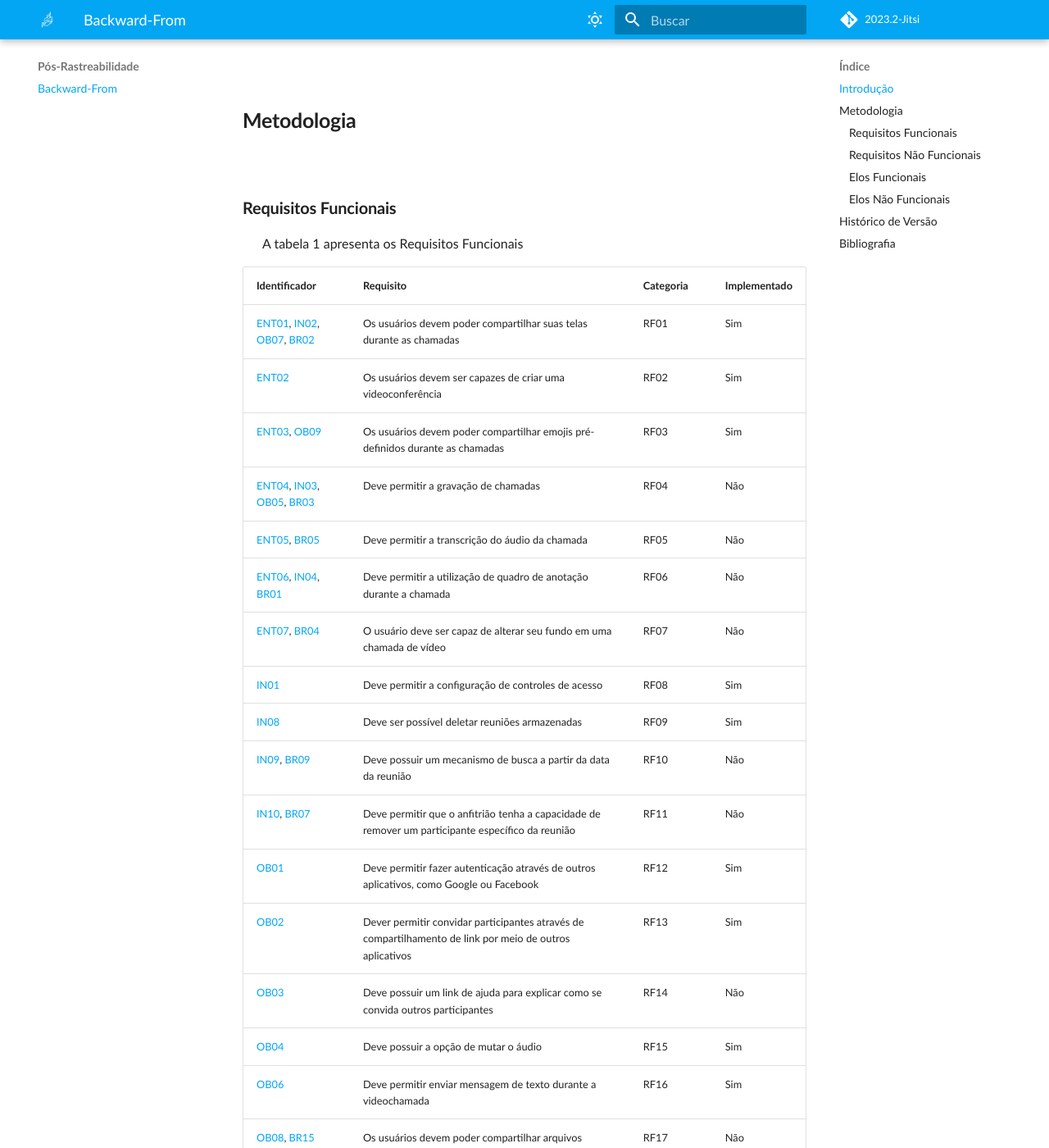
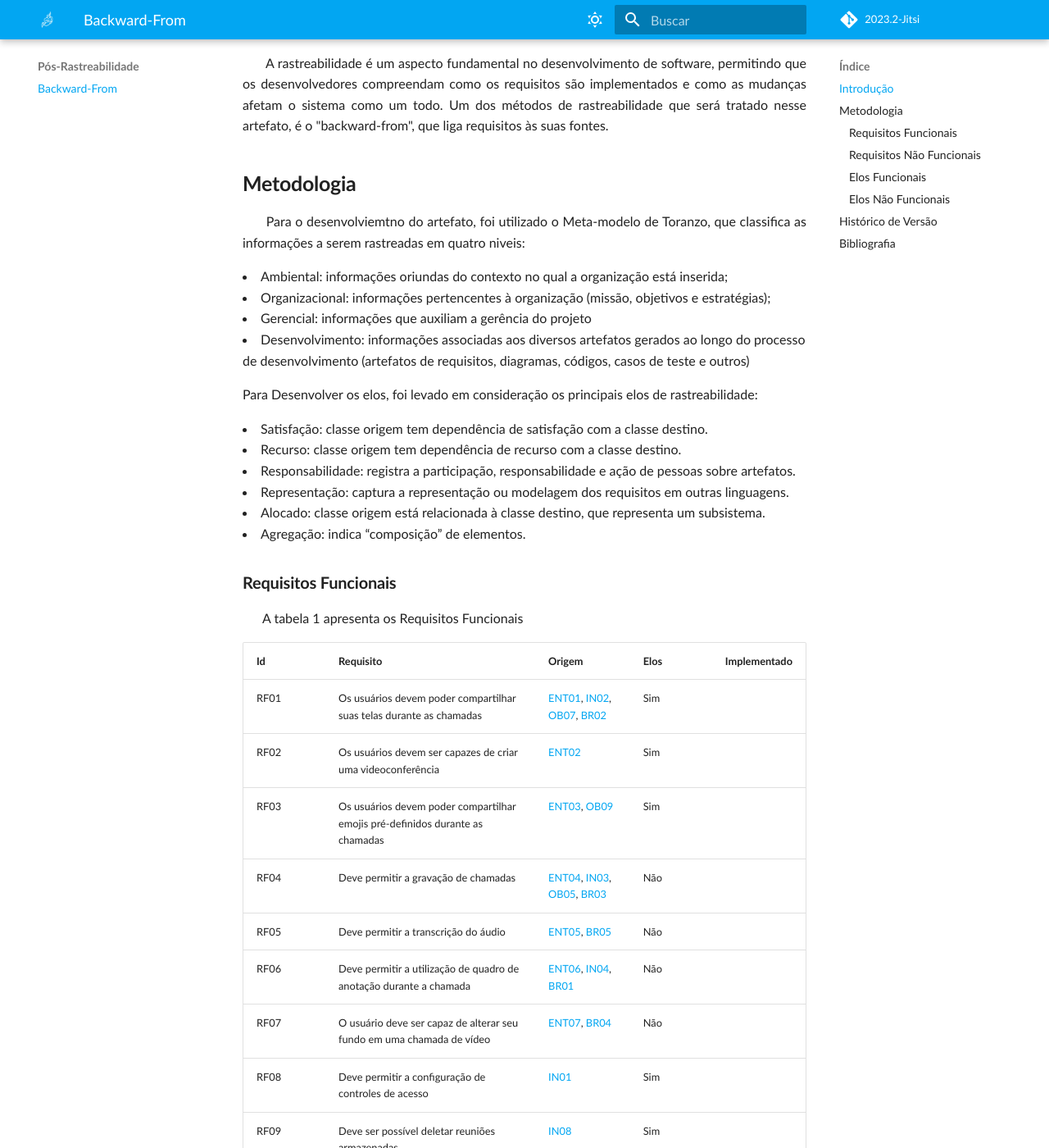
Before and after one commit to Requisitos-de-Software/2023.2-Jitsi, an MkDocs documentation site: the page built from docs/PosRastreabilidade/Backward-From.md, in a window 1280 px wide and 1400 px high, scrolled down 215 px. Shown: the whole window at 82% size. Built offline with MkDocs 1.6.1 and Material for MkDocs 9.7.7, drawn with Linux system fonts in a browser that asks for light colours; some web fonts are replaced; comment, search, counter and statistics services are not loaded; some of the changed text lies outside the part shown.

Commit message:
adicionando intro e metodologia BF

```diff
--- a/docs/PosRastreabilidade/Backward-From.md
+++ b/docs/PosRastreabilidade/Backward-From.md
@@ -2,51 +2,67 @@
 
 ## **Introdução**
 <p align="justify">
-&emsp;&emsp;
+&emsp;&emsp; A rastreabilidade é um aspecto fundamental no desenvolvimento de software, permitindo que os desenvolvedores compreendam como os requisitos são implementados e como as mudanças afetam o sistema como um todo. Um dos métodos de rastreabilidade que será tratado nesse artefato, é o "backward-from", que liga requisitos às suas fontes.
 </p>
 
 ## **Metodologia**
 <p align="justify">
-&emsp;&emsp;
+&emsp;&emsp; Para o desenvolviemtno do artefato, foi utilizado o Meta-modelo de Toranzo, que classifica as informações a serem rastreadas em quatro niveis:
+<li>Ambiental: informações oriundas do contexto no qual a organização
+está inserida;</li>
+<li> Organizacional: informações pertencentes à organização (missão,
+objetivos e estratégias); </li>
+<li> Gerencial: informações que auxiliam a gerência do projeto </li>
+<li>Desenvolvimento: informações associadas aos diversos artefatos
+gerados ao longo do processo de desenvolvimento (artefatos de
+requisitos, diagramas, códigos, casos de teste e outros)</li>
 </p>
+Para Desenvolver os elos, foi levado em consideração os principais elos de rastreabilidade:
+
+ <li>Satisfação: classe origem tem dependência de satisfação com a classe destino.</li>
+ <li>Recurso: classe origem tem dependência de recurso com a classe destino.</li>
+  <li>Responsabilidade: registra a participação, responsabilidade e ação de pessoas sobre artefatos.</li>
+  <li>Representação: captura a representação ou modelagem dos requisitos em outras linguagens.</li>
+  <li>Alocado: classe origem está relacionada à classe destino, que representa um subsistema.</li>
+  <li>Agregação: indica “composição” de elementos.</li>
 
 ### **Requisitos Funcionais**
 <p align="justify">
 &emsp;&emsp;A tabela 1 apresenta os Requisitos Funcionais
 </p>
+| Id   | Requisito                                                       | Origem | Elos | Implementado |
+|------|-----------------------------------------------------------------|--------|--------------|--------------|
+| RF01 | Os usuários devem poder compartilhar suas telas durante as chamadas | [ENT01](https://requisitos-de-software.github.io/2023.2-Jitsi/Elicitacao/tecnicas/entrevista/#requisitos-elicitados), [IN02](https://requisitos-de-software.github.io/2023.2-Jitsi/Elicitacao/tecnicas/introspec%C3%A7%C3%A3o/#requisitos-elicitados), [OB07](https://requisitos-de-software.github.io/2023.2-Jitsi/Elicitacao/tecnicas/observacao/#requisitos-elicitados), [BR02](https://requisitos-de-software.github.io/2023.2-Jitsi/Elicitacao/tecnicas/brainstorming/#requisitos-elicitados) | Sim |
+| RF02 | Os usuários devem ser capazes de criar uma videoconferência         | [ENT02](https://requisitos-de-software.github.io/2023.2-Jitsi/Elicitacao/tecnicas/entrevista/#requisitos-elicitados) | Sim |
+| RF03 | Os usuários devem poder compartilhar emojis pré-definidos durante as chamadas | [ENT03](https://requisitos-de-software.github.io/2023.2-Jitsi/Elicitacao/tecnicas/entrevista/#requisitos-elicitados), [OB09](https://requisitos-de-software.github.io/2023.2-Jitsi/Elicitacao/tecnicas/observacao/#requisitos-elicitados) | Sim |
+| RF04 | Deve permitir a gravação de chamadas                                | [ENT04](https://requisitos-de-software.github.io/2023.2-Jitsi/Elicitacao/tecnicas/entrevista/#requisitos-elicitados), [IN03](https://requisitos-de-software.github.io/2023.2-Jitsi/Elicitacao/tecnicas/introspec%C3%A7%C3%A3o/#requisitos-elicitados), [OB05](https://requisitos-de-software.github.io/2023.2-Jitsi/Elicitacao/tecnicas/observacao/#requisitos-elicitados), [BR03](https://requisitos-de-software.github.io/2023.2-Jitsi/Elicitacao/tecnicas/brainstorming/#requisitos-elicitados) | Não |
+| RF05 | Deve permitir a transcrição do áudio                               | [ENT05](https://requisitos-de-software.github.io/2023.2-Jitsi/Elicitacao/tecnicas/entrevista/#requisitos-elicitados), [BR05](https://requisitos-de-software.github.io/2023.2-Jitsi/Elicitacao/tecnicas/brainstorming/#requisitos-elicitados) | Não |
+| RF06 | Deve permitir a utilização de quadro de anotação durante a chamada  | [ENT06](https://requisitos-de-software.github.io/2023.2-Jitsi/Elicitacao/tecnicas/entrevista/#requisitos-elicitados), [IN04](https://requisitos-de-software.github.io/2023.2-Jitsi/Elicitacao/tecnicas/introspec%C3%A7%C3%A3o/#requisitos-elicitados), [BR01](https://requisitos-de-software.github.io/2023.2-Jitsi/Elicitacao/tecnicas/brainstorming/#requisitos-elicitados) | Não |
+| RF07 | O usuário deve ser capaz de alterar seu fundo em uma chamada de vídeo | [ENT07](https://requisitos-de-software.github.io/2023.2-Jitsi/Elicitacao/tecnicas/entrevista/#requisitos-elicitados), [BR04](https://requisitos-de-software.github.io/2023.2-Jitsi/Elicitacao/tecnicas/brainstorming/#requisitos-elicitados) | Não |
+| RF08 | Deve permitir a configuração de controles de acesso                  | [IN01](https://requisitos-de-software.github.io/2023.2-Jitsi/Elicitacao/tecnicas/introspec%C3%A7%C3%A3o/#requisitos-elicitados) | Sim |
+| RF09 | Deve ser possível deletar reuniões armazenadas                       | [IN08](https://requisitos-de-software.github.io/2023.2-Jitsi/Elicitacao/tecnicas/introspec%C3%A7%C3%A3o/#requisitos-elicitados) | Sim |
+| RF10 | Deve possuir um mecanismo de busca a partir da data da reunião       | [IN09](https://requisitos-de-software.github.io/2023.2-Jitsi/Elicitacao/tecnicas/introspec%C3%A7%C3%A3o/#requisitos-elicitados), [BR09](https://requisitos-de-software.github.io/2023.2-Jitsi/Elicitacao/tecnicas/brainstorming/#requisitos-elicitados) | Não |
+| RF11 | Deve permitir que o anfitrião tenha a capacidade de remover um participante específico da reunião | [IN10](https://requisitos-de-software.github.io/2023.2-Jitsi/Elicitacao/tecnicas/introspec%C3%A7%C3%A3o/#requisitos-elicitados), [BR07](https://requisitos-de-software.github.io/2023.2-Jitsi/Elicitacao/tecnicas/brainstorming/#requisitos-elicitados) | Não |
+| RF12 | Deve permitir fazer autenticação através de outros aplicativos, como Google ou Facebook | [OB01](https://requisitos-de-software.github.io/2023.2-Jitsi/Elicitacao/tecnicas/observacao/#requisitos-elicitados) | Sim |
+| RF13 | Dever permitir convidar participantes através de compartilhamento de link por meio de outros aplicativos | [OB02](https://requisitos-de-software.github.io/2023.2-Jitsi/Elicitacao/tecnicas/observacao/#requisitos-elicitados) | Sim |
+| RF14 | Deve possuir um link de ajuda para explicar como se convida outros participantes | [OB03](https://requisitos-de-software.github.io/2023.2-Jitsi/Elicitacao/tecnicas/observacao/#requisitos-elicitados) | Não |
+| RF15 | Deve possuir a opção de mutar o áudio                                | [OB04](https://requisitos-de-software.github.io/2023.2-Jitsi/Elicitacao/tecnicas/observacao/#requisitos-elicitados) | Sim |
+| RF16 | Deve permitir enviar mensagem de texto durante a videochamada         | [OB06](https://requisitos-de-software.github.io/2023.2-Jitsi/Elicitacao/tecnicas/observacao/#requisitos-elicitados) | Sim |
+| RF17 | Os usuários devem poder compartilhar arquivos durante as reuniões    | [OB08](https://requisitos-de-software.github.io/2023.2-Jitsi/Elicitacao/tecnicas/observacao/#requisitos-elicitados), [BR15](https://requisitos-de-software.github.io/2023.2-Jitsi/Elicitacao/tecnicas/brainstorming/#requisitos-elicitados) | Não |
+| RF18 | O anfitrião deve conseguir, através do compartilhamento de tela, interagir no celular de outro usuário | [OB10](https://requisitos-de-software.github.io/2023.2-Jitsi/Elicitacao/tecnicas/observacao/#requisitos-elicitados) | Não |
+| RF19 | Deve permitir que o usuário configure seu perfil, com nome de usuário e foto | [OB11](https://requisitos-de-software.github.io/2023.2-Jitsi/Elicitacao/tecnicas/observacao/#requisitos-elicitados) | Sim |
+| RF20 | Deve possuir um calendário com chamadas agendadas                   | [OB13](https://requisitos-de-software.github.io/2023.2-Jitsi/Elicitacao/tecnicas/observacao/#requisitos-elicitados) | Sim |
+| RF21 | Deve permitir que o calendário de um usuário seja sincronizado ao de outros | [OB14](https://requisitos-de-software.github.io/2023.2-Jitsi/Elicitacao/tecnicas/observacao/#requisitos-elicitados) | Não |
+| RF22 | Deve permitir agendar reuniões com outros usuários através do calendário | [OB15](https://requisitos-de-software.github.io/2023.2-Jitsi/Elicitacao/tecnicas/observacao/#requisitos-elicitados) | Não |
+| RF23 | Deve permitir que o anfitrião de uma reunião consiga desligar o microfone e a câmera de qualquer participante | [BR06](https://requisitos-de-software.github.io/2023.2-Jitsi/Elicitacao/tecnicas/brainstorming/#requisitos-elicitados) | Não |
+| RF24 | Deve ser possível baixar as gravações das reuniões                 | [BR08](https://requisitos-de-software.github.io/2023.2-Jitsi/Elicitacao/tecnicas/brainstorming/#requisitos-elicitados) | Sim |
+| RF25 | Deve fornecer ao usuário a capacidade de visualizar todas as salas em que ele participou anteriormente | [BR10](https://requisitos-de-software.github.io/2023.2-Jitsi/Elicitacao/tecnicas/brainstorming/#requisitos-elicitados) | Sim |
+| RF26 | O anfitrião deve ser capaz de controlar a entrada em uma sala por meio de senha de acesso | [BR11](https://requisitos-de-software.github.io/2023.2-Jitsi/Elicitacao/tecnicas/brainstorming/#requisitos-elicitados) | Sim |
+| RF27 | O anfitrião deve ser capaz de conceder permissões diferentes, a cada participante, para a utilização das ferramentas durante a reunião | [BR13](https://requisitos-de-software.github.io/2023.2-Jitsi/Elicitacao/tecnicas/brainstorming/#requisitos-elicitados) | Sim |
+| RF28 | Deve oferecer um modo claro ou escuro de interface como parte de suas funcionalidades de acessibilidade | [BR16](https://requisitos-de-software.github.io/2023.2-Jitsi/Elicitacao/tecnicas/brainstorming/#requisitos-elicitados) | Não |
 
-| Identificador | Requisito | Categoria | Implementado |
-| ------------- | -------------------- | --------- | ------- |
-| [ENT01](https://requisitos-de-software.github.io/2023.2-Jitsi/Elicitacao/tecnicas/entrevista/#requisitos-elicitados), [IN02](https://requisitos-de-software.github.io/2023.2-Jitsi/Elicitacao/tecnicas/introspec%C3%A7%C3%A3o/#requisitos-elicitados), [OB07](https://requisitos-de-software.github.io/2023.2-Jitsi/Elicitacao/tecnicas/observacao/#requisitos-elicitados), [BR02](https://requisitos-de-software.github.io/2023.2-Jitsi/Elicitacao/tecnicas/brainstorming/#requisitos-elicitados) | Os usuários devem poder compartilhar suas telas durante as chamadas | RF01 | Sim |
-| [ENT02](https://requisitos-de-software.github.io/2023.2-Jitsi/Elicitacao/tecnicas/entrevista/#requisitos-elicitados) | Os usuários devem ser capazes de criar uma videoconferência | RF02 | Sim |
-| [ENT03](https://requisitos-de-software.github.io/2023.2-Jitsi/Elicitacao/tecnicas/entrevista/#requisitos-elicitados), [OB09](https://requisitos-de-software.github.io/2023.2-Jitsi/Elicitacao/tecnicas/observacao/#requisitos-elicitados) | Os usuários devem poder compartilhar emojis pré-definidos durante as chamadas | RF03 | Sim |
-| [ENT04](https://requisitos-de-software.github.io/2023.2-Jitsi/Elicitacao/tecnicas/entrevista/#requisitos-elicitados), [IN03](https://requisitos-de-software.github.io/2023.2-Jitsi/Elicitacao/tecnicas/introspec%C3%A7%C3%A3o/#requisitos-elicitados), [OB05](https://requisitos-de-software.github.io/2023.2-Jitsi/Elicitacao/tecnicas/observacao/#requisitos-elicitados), [BR03](https://requisitos-de-software.github.io/2023.2-Jitsi/Elicitacao/tecnicas/brainstorming/#requisitos-elicitados) | Deve permitir a gravação de chamadas | RF04 | Não |
-| [ENT05](https://requisitos-de-software.github.io/2023.2-Jitsi/Elicitacao/tecnicas/entrevista/#requisitos-elicitados), [BR05](https://requisitos-de-software.github.io/2023.2-Jitsi/Elicitacao/tecnicas/brainstorming/#requisitos-elicitados) | Deve permitir a transcrição do áudio da chamada | RF05 | Não |
-| [ENT06](https://requisitos-de-software.github.io/2023.2-Jitsi/Elicitacao/tecnicas/entrevista/#requisitos-elicitados), [IN04](https://requisitos-de-software.github.io/2023.2-Jitsi/Elicitacao/tecnicas/introspec%C3%A7%C3%A3o/#requisitos-elicitados), [BR01](https://requisitos-de-software.github.io/2023.2-Jitsi/Elicitacao/tecnicas/brainstorming/#requisitos-elicitados) | Deve permitir a utilização de quadro de anotação durante a chamada | RF06 | Não |
-| [ENT07](https://requisitos-de-software.github.io/2023.2-Jitsi/Elicitacao/tecnicas/entrevista/#requisitos-elicitados), [BR04](https://requisitos-de-software.github.io/2023.2-Jitsi/Elicitacao/tecnicas/brainstorming/#requisitos-elicitados) | O usuário deve ser capaz de alterar seu fundo em uma chamada de vídeo | RF07 | Não |
-| [IN01](https://requisitos-de-software.github.io/2023.2-Jitsi/Elicitacao/tecnicas/introspec%C3%A7%C3%A3o/#requisitos-elicitados) | Deve permitir a configuração de controles de acesso | RF08 | Sim |
-| [IN08](https://requisitos-de-software.github.io/2023.2-Jitsi/Elicitacao/tecnicas/introspec%C3%A7%C3%A3o/#requisitos-elicitados) | Deve ser possível deletar reuniões armazenadas | RF09 | Sim |
-| [IN09](https://requisitos-de-software.github.io/2023.2-Jitsi/Elicitacao/tecnicas/introspec%C3%A7%C3%A3o/#requisitos-elicitados), [BR09](https://requisitos-de-software.github.io/2023.2-Jitsi/Elicitacao/tecnicas/brainstorming/#requisitos-elicitados) | Deve possuir um mecanismo de busca a partir da data da reunião | RF10 | Não |
-| [IN10](https://requisitos-de-software.github.io/2023.2-Jitsi/Elicitacao/tecnicas/introspec%C3%A7%C3%A3o/#requisitos-elicitados), [BR07](https://requisitos-de-software.github.io/2023.2-Jitsi/Elicitacao/tecnicas/brainstorming/#requisitos-elicitados) | Deve permitir que o anfitrião tenha a capacidade de remover um participante específico da reunião | RF11 | Não |
-| [OB01](https://requisitos-de-software.github.io/2023.2-Jitsi/Elicitacao/tecnicas/observacao/#requisitos-elicitados) | Deve permitir fazer autenticação através de outros aplicativos, como Google ou Facebook | RF12 | Sim |
-| [OB02](https://requisitos-de-software.github.io/2023.2-Jitsi/Elicitacao/tecnicas/observacao/#requisitos-elicitados) | Dever permitir convidar participantes através de compartilhamento de link por meio de outros aplicativos| RF13 | Sim |
-| [OB03](https://requisitos-de-software.github.io/2023.2-Jitsi/Elicitacao/tecnicas/observacao/#requisitos-elicitados) | Deve possuir um link de ajuda para explicar como se convida outros participantes | RF14 | Não |
-| [OB04](https://requisitos-de-software.github.io/2023.2-Jitsi/Elicitacao/tecnicas/observacao/#requisitos-elicitados) | Deve possuir a opção de mutar o áudio | RF15 | Sim |
-| [OB06](https://requisitos-de-software.github.io/2023.2-Jitsi/Elicitacao/tecnicas/observacao/#requisitos-elicitados) | Deve permitir enviar mensagem de texto durante a videochamada | RF16 | Sim |
-| [OB08](https://requisitos-de-software.github.io/2023.2-Jitsi/Elicitacao/tecnicas/observacao/#requisitos-elicitados), [BR15](https://requisitos-de-software.github.io/2023.2-Jitsi/Elicitacao/tecnicas/brainstorming/#requisitos-elicitados)| Os usuários devem poder compartilhar arquivos durante as reuniões | RF17 | Não |
-| [OB10](https://requisitos-de-software.github.io/2023.2-Jitsi/Elicitacao/tecnicas/observacao/#requisitos-elicitados) | O anfitrião deve conseguir, através do compartilhamento de tela, interagir no celular de outro usuário | RF18 | Não |
-| [OB11](https://requisitos-de-software.github.io/2023.2-Jitsi/Elicitacao/tecnicas/observacao/#requisitos-elicitados) | Deve permitir que o usuário configure seu perfil, com nome de usuário e foto | RF19 | Sim |
-| [OB13](https://requisitos-de-software.github.io/2023.2-Jitsi/Elicitacao/tecnicas/observacao/#requisitos-elicitados) | Deve possuir um calendário com chamadas agendadas | RF20 | Sim |
-| [OB14](https://requisitos-de-software.github.io/2023.2-Jitsi/Elicitacao/tecnicas/observacao/#requisitos-elicitados) | Deve permitir que o calendário de um usuário seja sincronizado ao de outros | RF21 | Não |
-| [OB15](https://requisitos-de-software.github.io/2023.2-Jitsi/Elicitacao/tecnicas/observacao/#requisitos-elicitados) | Deve permitir agendar reuniões com outros usuários através do calendário | RF22 | Não |
-| [BR06](https://requisitos-de-software.github.io/2023.2-Jitsi/Elicitacao/tecnicas/brainstorming/#requisitos-elicitados) | Deve permitir que o anfitrião de uma reunião consiga desligar o microfone e a câmera de qualquer participante | RF23 | Não |
-| [BR08](https://requisitos-de-software.github.io/2023.2-Jitsi/Elicitacao/tecnicas/brainstorming/#requisitos-elicitados) | Deve ser possível baixar as gravações das reuniões | RF24 | Sim |
-| [BR10](https://requisitos-de-software.github.io/2023.2-Jitsi/Elicitacao/tecnicas/brainstorming/#requisitos-elicitados) | Deve fornecer ao usuário a capacidade de visualizar todas as salas em que ele participou anteriormente | RF25 | Sim |
-| [BR11](https://requisitos-de-software.github.io/2023.2-Jitsi/Elicitacao/tecnicas/brainstorming/#requisitos-elicitados) | O anfitrião deve ser capaz de controlar a entrada em uma sala por meio de senha de acesso | RF26 | Sim |
-| [BR13](https://requisitos-de-software.github.io/2023.2-Jitsi/Elicitacao/tecnicas/brainstorming/#requisitos-elicitados) | O anfitrião deve ser capaz de conceder permissões diferentes, a cada participante, para a utilização das ferramentas durante a reunião | RF27 | Sim |
-| [BR16](https://requisitos-de-software.github.io/2023.2-Jitsi/Elicitacao/tecnicas/brainstorming/#requisitos-elicitados) | Deve oferecer um modo claro ou escuro de interface como parte de suas funcionalidades de acessibilidade | RF29 | Não |
-<h6 align = "center"> Tabela 1: Requisitos Funcionais Elicitados.
-<br> Autor(a): <a href="https://github.com/PedroSiq">Pedro Siqueira</a></h6>
+<h6 align="center"> Tabela 1: Requisitos Funcionais.
+<br> Autor(a): <a href="https://github.com/JuliaSSouza">Júlia Souza</a></h6>
 
 ### **Requisitos Não Funcionais**
 <p align="justify">
```
Also changed, not shown: other parts of docs/PosRastreabilidade/Backward-From.md (+12 -11 lines).
